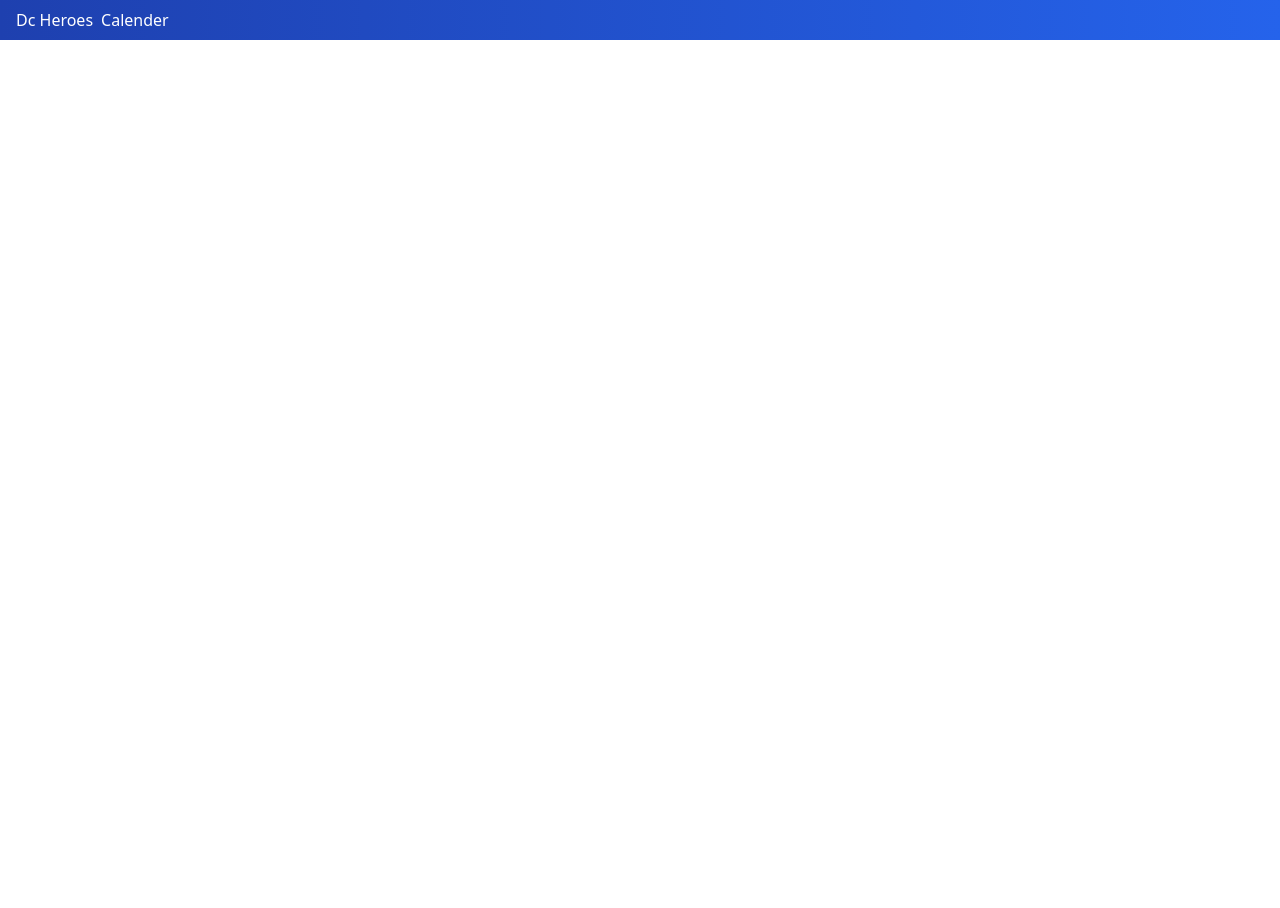
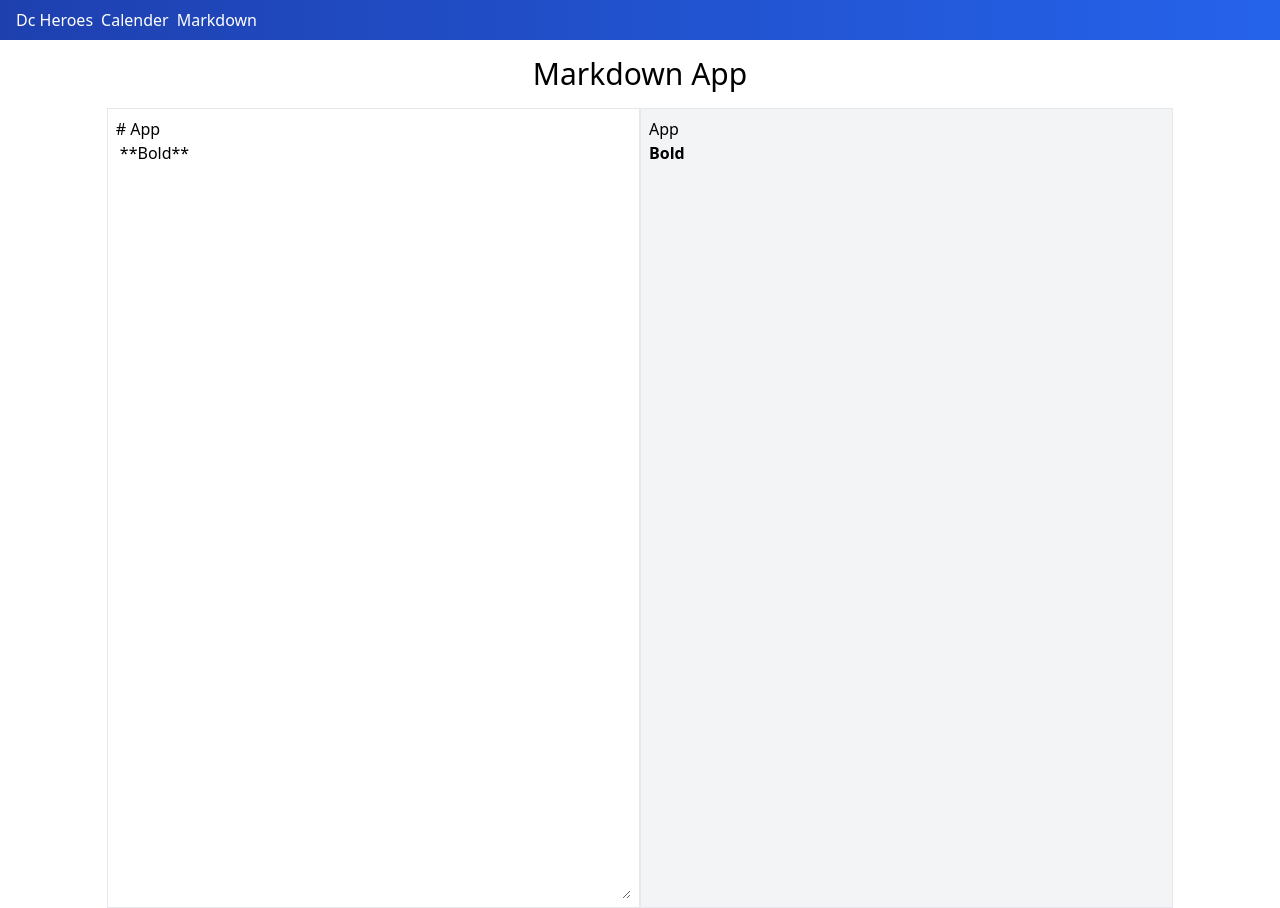
Before and after one commit to Mamun-diu/vue3-project, a Vue app: page /mark-down in a window 1280 px wide. Before the commit this address had no page. Before the commit the page ends 800 px from the top, so only its background shows below. Built offline with nearby package versions, Linux system fonts and the light colour scheme.

Commit message:
Added Markdown App

```diff
--- a/package.json
+++ b/package.json
@@ -11,6 +11,7 @@
     "@tailwindcss/postcss7-compat": "^2.0.2",
     "autoprefixer": "^9.8.6",
     "core-js": "^3.6.5",
+    "marked": "^1.2.8",
     "postcss": "^7.0.35",
     "tailwindcss": "npm:@tailwindcss/postcss7-compat@^2.0.2",
     "vue": "^3.0.0",
--- a/src/components/AppHeader.vue
+++ b/src/components/AppHeader.vue
@@ -1,13 +1,23 @@
 <template>
   <nav class="w-full bg-gradient-to-r from-blue-800 to-blue-600 px-4 py-2">
-      <router-link class="text-white mr-2" to="/dc-heroes">Dc Heroes</router-link>
-      <router-link class="text-white mr-2" to="/calender">Calender</router-link>
+      <router-link class="text-white mr-2" v-for="item in list" :key="item" :to="item.to ">{{ item.title }} </router-link>
+
   </nav>
 </template>
 
 <script>
 export default {
     name:'AppHeader',
+    data(){
+      return{
+        list:[
+          {title:'Dc Heroes',to:'/dc-heroes'},
+          {title:'Calender',to:'/calender'},
+          {title:'Markdown',to:'/mark-down'},
+        ]
+
+      }
+    }
 
 }
 </script>
--- /dev/null
+++ b/src/pages/Home.vue
@@ -0,0 +1,15 @@
+<template>
+  <div>
+      <h1 class="text-center">Welcome to Vue 3 Project</h1>
+  </div>
+</template>
+
+<script>
+export default {
+    name:'Home'
+}
+</script>
+
+<style>
+
+</style>
--- /dev/null
+++ b/src/pages/Markdown.vue
@@ -0,0 +1,44 @@
+<template>
+  <div class="flex flex-wrap w-full">
+      <h1 class="w-full text-center text-3xl my-4">Markdown App</h1>
+      <section class="flex m-auto w-10/12 h-screen">
+          <article class="w-1/2 border p-2">
+            <textarea class="w-full h-full focus:outline-none" :value="text" @input="update"></textarea>
+          </article>
+          <article class="w-1/2  border bg-gray-100 p-2" v-html="markedText"> </article>
+      </section>
+
+  </div>
+</template>
+
+<script>
+import marked from 'marked'
+export default {
+    name: 'Markdown',
+    data(){
+        return{
+            text:'# App \n **Bold**',
+            timeout: '',
+        }
+    },
+    computed:{
+        markedText(){
+            return marked(this.text);
+        }
+    },
+    methods:{
+        update(e){
+            const task = ()=> (this.text = e.target.value)
+            this.debounce(task,500);
+        },
+        debounce(func, wait = 1000){
+            clearTimeout(this.timeout);
+            this.timeout = setTimeout(func,wait);
+        }
+    }
+}
+</script>
+
+<style>
+
+</style>
```
Also changed, not shown: src/router.js (+5 -3 lines), src/pages/Calender.vue (renamed from src/components/Calender.vue), src/pages/DcHeroes.vue (renamed from src/components/DcHeroes.vue), 1 other file (tests, documents, lock files or other folders).
